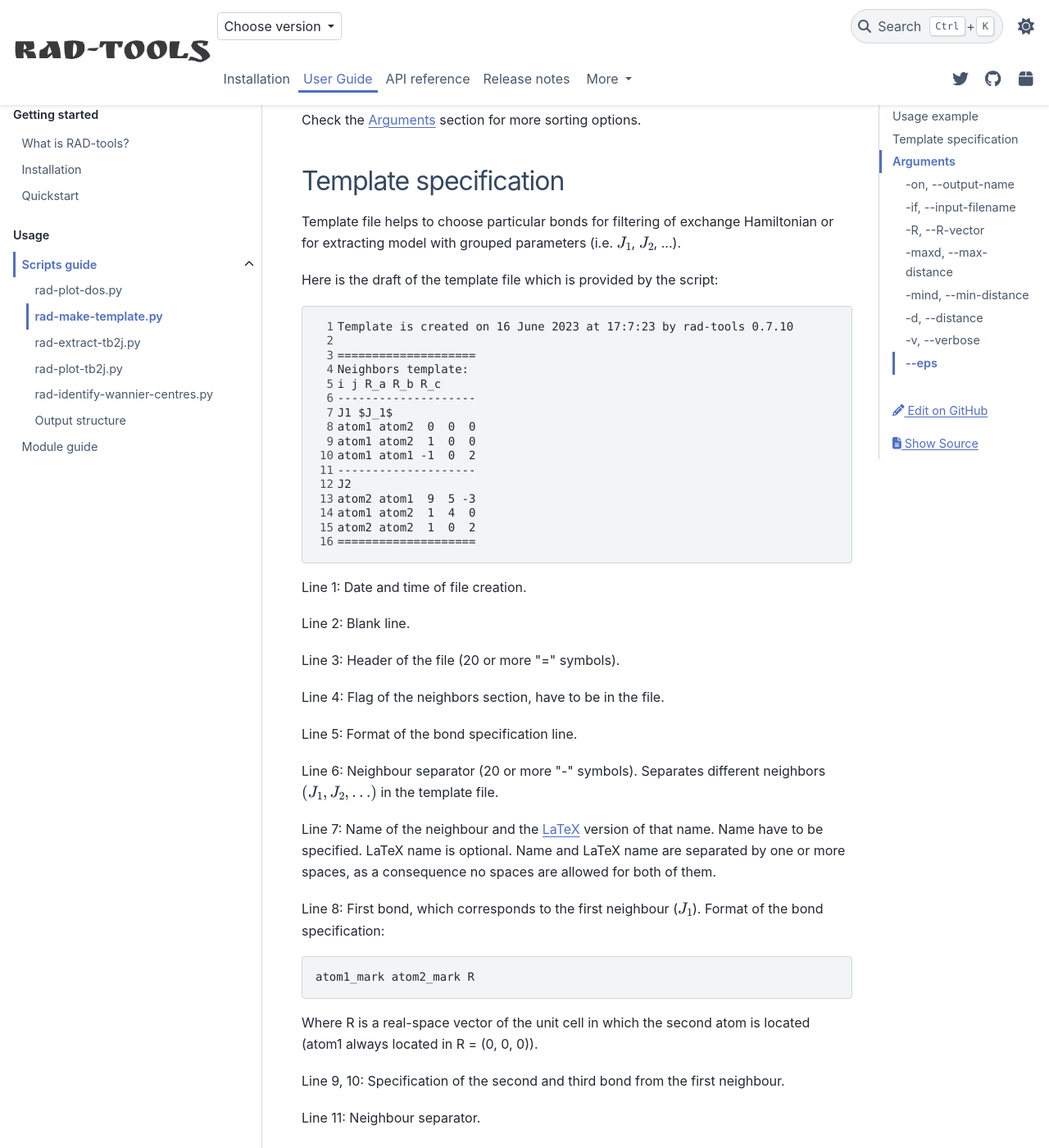
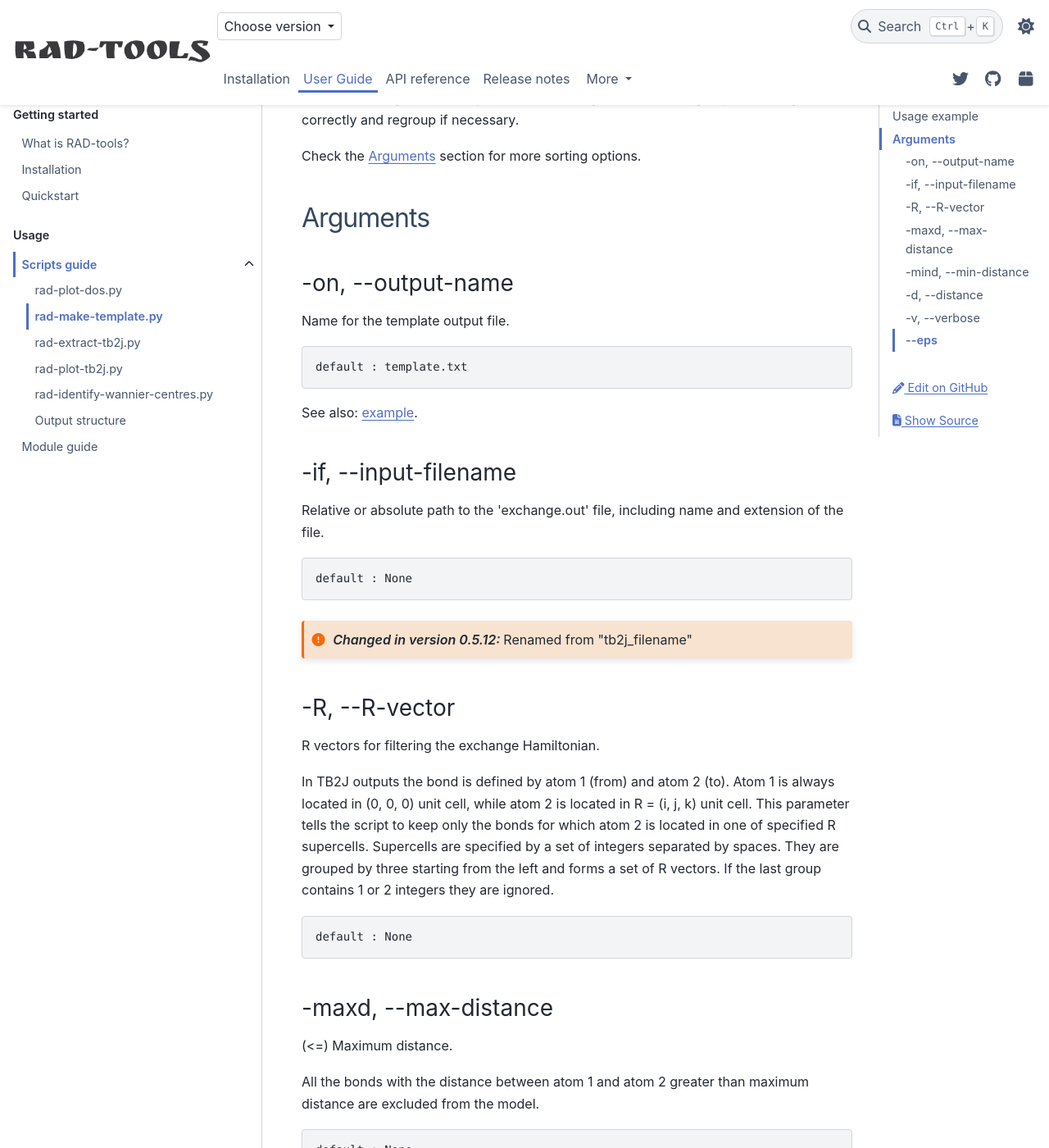
Before and after one commit to adrybakov/rad-tools, a Sphinx documentation site: the page built from docs/source/user-guide/scripts/rad-make-template.rst, in a window 1280 px wide and 1400 px high, scrolled down 1332 px. Shown: the whole window at 82% size. Built offline with Sphinx 7.4.7 and the PyData theme 0.15.4, drawn with Linux system fonts in a browser that asks for light colours; comment, search, counter and statistics services are not loaded; some of the changed text lies outside the part shown.

```diff
--- a/docs/source/_templates/autosummary/class.rst
+++ b/docs/source/_templates/autosummary/class.rst
@@ -3,6 +3,20 @@
 .. currentmodule:: {{ module }}
 
 .. autoclass:: {{ objname }}
+
+   {% block methods %}
+   {% if methods %}
+   .. rubric:: {{ _('Methods') }}
+
+   .. autosummary::
+      :toctree:
+   {% for item in methods %}
+      {%- if not item.startswith('_') or item in ['__call__'] %}
+      ~{{ name }}.{{ item }}
+      {%- endif -%}
+   {%- endfor %}
+   {% endif %}
+   {% endblock %}
 
    {% block attributes %}
    {% if attributes %}
@@ -17,17 +31,3 @@
    {%- endfor %}
    {% endif %}
    {% endblock %}
-
-   {% block methods %}
-   {% if methods %}
-   .. rubric:: {{ _('Methods') }}
-
-   .. autosummary::
-      :toctree:
-   {% for item in methods %}
-      {%- if not item.startswith('_') or item in ['__call__'] %}
-      ~{{ name }}.{{ item }}
-      {%- endif -%}
-   {%- endfor %}
-   {% endif %}
-   {% endblock %}
--- a/docs/source/user-guide/module/index.rst
+++ b/docs/source/user-guide/module/index.rst
@@ -9,5 +9,10 @@ Module guide
     :maxdepth: 2
 
     lepage
+
+.. toctree::
+    :caption: Modules
+    :maxdepth: 2
     crystal/index
     routines
+    io/index
--- a/docs/source/user-guide/scripts/rad-make-template.rst
+++ b/docs/source/user-guide/scripts/rad-make-template.rst
@@ -65,63 +67,6 @@ For further usage of the template it is necessary to check if the
 groups are assigned correctly and regroup if necessary.
 
 Check the :ref:`rad-make-template_arguments` section for more sorting options.
-
-.. _template-draft:
-
-Template specification
-======================
-Template file helps to choose particular bonds for filtering of exchange Hamiltonian
-or for extracting model with grouped parameters
-(i.e. :math:`J_1`, :math:`J_2`, ...).
-
-Here is the draft of the template file which is provided by the script:
-
-.. literalinclude:: /../examples/rad-make-template/template_demo.txt
-    :language: text
-    :linenos:
-
-Line 1: Date and time of file creation.
-
-Line 2: Blank line.
-
-Line 3: Header of the file (20 or more "=" symbols).
-
-Line 4: Flag of the neighbors section, have to be in the file.
-
-Line 5: Format of the bond specification line.
-
-Line 6: Neighbour separator (20 or more "-" symbols).
-Separates different neighbors
-:math:`(J_1, J_2, \dots)` in the template file.
-
-Line 7: Name of the neighbour and the |latex|_ version of that name.
-Name have to be specified. LaTeX name is optional.
-Name and LaTeX name are separated by one or more spaces,
-as a consequence no spaces are allowed for both of them.
-
-Line 8: First bond, which corresponds to the first neighbour (:math:`J_1`).
-Format of the bond specification:
-
-.. code-block:: text
-
-    atom1_mark atom2_mark R
-
-Where R is a real-space vector of the unit cell in which the second atom is
-located (atom1 always located in R = (0, 0, 0)).
-
-Line 9, 10: Specification of the second and third bond from the first neighbour.
-
-Line 11: Neighbour separator.
-
-Line 12: Name of the second neighbour.
-
-.. note::
-    There is no LaTeX name specified for the second neighbour.
-
-Lines 14-15: Specifications of the first, second and third bond, which are
-associated with the second neighbour.
-
-Lines 16: Footer of the file (20 or more "=" symbols).
 
 .. _rad-make-template_arguments:
 
```
Also changed, not shown: other parts of docs/source/user-guide/scripts/rad-make-template.rst (+2 -0 lines), docs/source/api/exchange/hamiltonian.rst (+3 -4 lines), docs/source/user-guide/module/io/index.rst (added, +19 -0 lines), docs/source/user-guide/module/io/radtools.rst (added, +72 -0 lines), docs/source/user-guide/module/io/tb2j.rst (added, +12 -0 lines), 2 other files.
